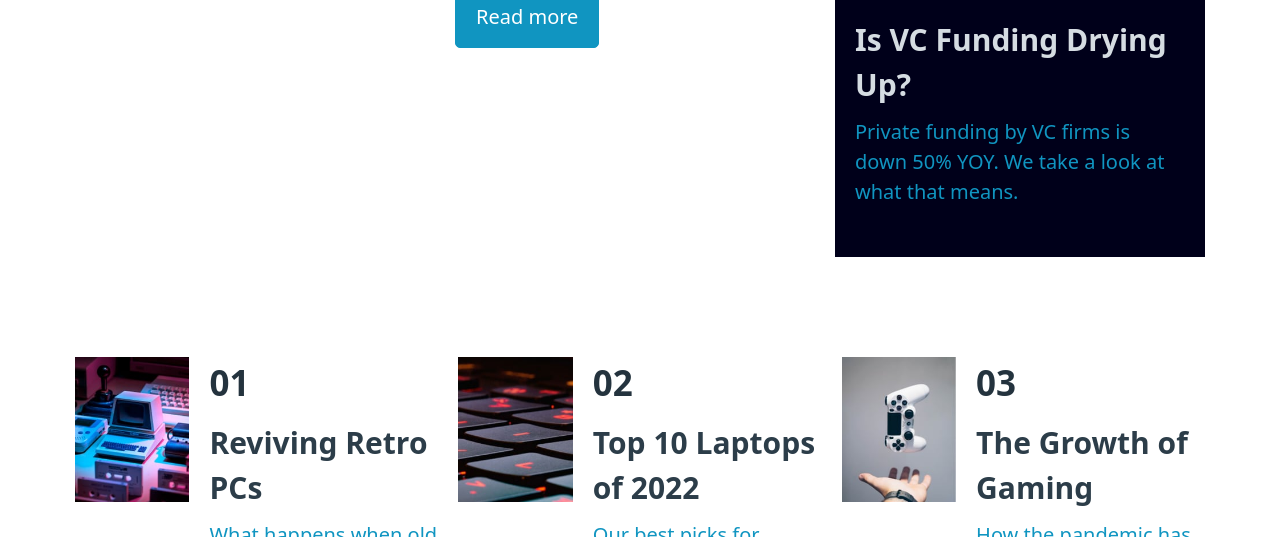
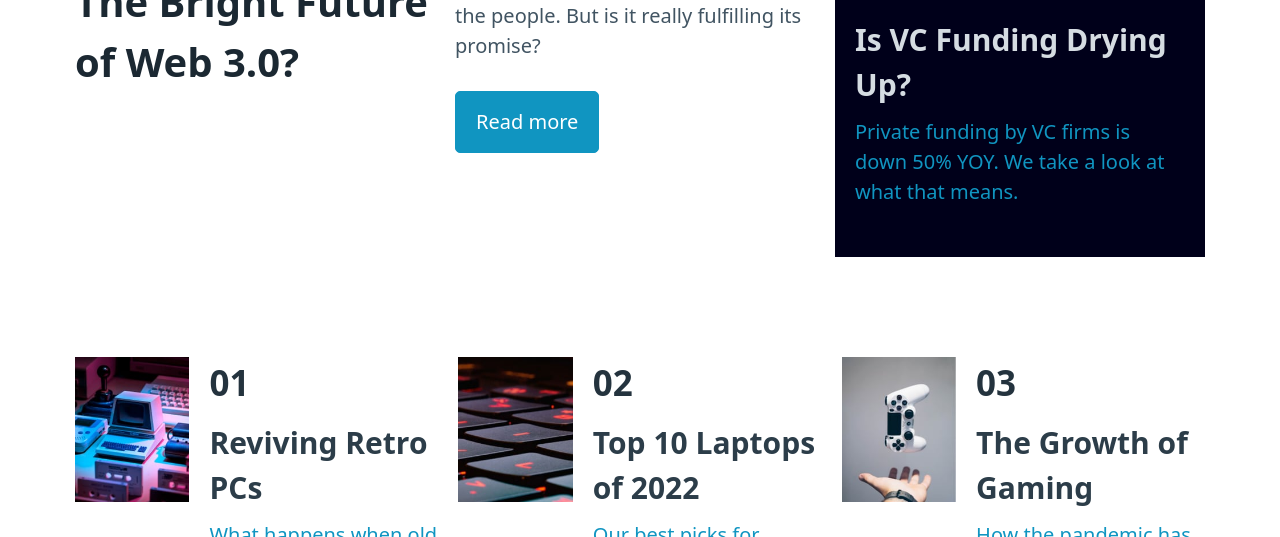
Before and after one commit to wishba/news-homepage, a plain HTML site: page index.html in a window 1280 px wide. Shown: the part 758-1295 px from the top of the page. Drawn offline with nearby package versions, Linux system fonts and the light colour scheme.

Commit message:
centering main

```diff
--- a/index.html
+++ b/index.html
@@ -31,7 +31,7 @@
 
   <main class="main">
     <div class="grid grid--main">
-      <section>
+      <section class="main--flex">
         <img src="assets/images/image-web-3-desktop.jpg" alt="">
 
         <div class="grid grid--body">
--- a/style.css
+++ b/style.css
@@ -35,8 +35,13 @@
     grid-template-columns: 2fr 1fr;
   }
 
+  .main--flex {
+    display: flex;
+    flex-direction: column;
+  }
+
   .grid--body {
-    margin-top: 1rem;
+    margin: auto;
   }
 
   .grid--body h1 {
```
